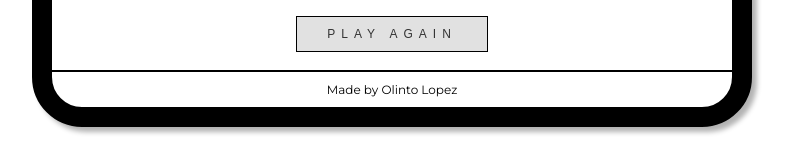
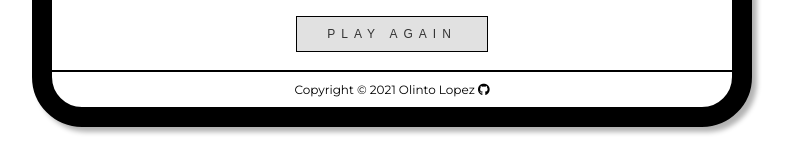
Before and after one commit to olintolopez/RockPaperScissors, a plain HTML site: page index.html in a window 1280 px wide. Shown: the part 601-761 px from the top of the page, without its empty margins (248-1038 px from the left). Drawn offline with Linux system fonts and the light colour scheme; a web font is replaced by a local one.

Commit message:
Updating index file

```diff
--- a/index.html
+++ b/index.html
@@ -69,7 +69,12 @@
            Play again
        </button>
 
-       <footer>Made by <a id="author" target="_blank" href="#">Olinto Lopez</a></footer>
+       <footer>
+           Copyright © 2021 Olinto Lopez
+           <a id="author" target="_blank" href="https://github.com/olintolopez">
+               <i class="fab fa-github"></i>
+           </a>
+        </footer>
     </div>
 
 
```
